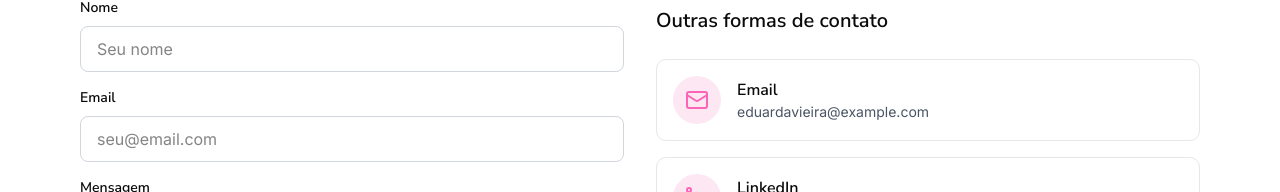
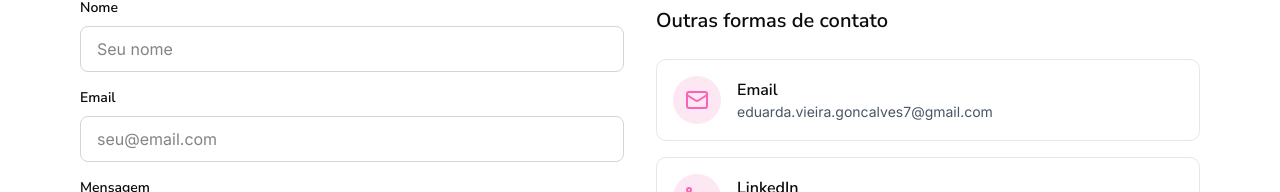
Before and after one commit to eduardavieira-dev/Portifolio, a Next.js app: page / in a window 1280 px wide. Shown: the part 3360-3552 px from the top of the page. Built offline with nearby package versions, Linux system fonts and the light colour scheme.

Commit message:
fix: update contact email and links in Contato component

```diff
--- a/src/components/Contato.tsx
+++ b/src/components/Contato.tsx
@@ -18,7 +18,7 @@ export default function Contato() {
       `Nome: ${formData.nome}\nEmail: ${formData.email}\n\nMensagem:\n${formData.mensagem}`
     );
 
-    window.location.href = `mailto:eduardavieira@example.com?subject=${subject}&body=${body}`;
+    window.location.href = `mailto:eduarda.vieira.goncalves7@gmail.com?subject=${subject}&body=${body}`;
 
     setFormData({ nome: "", email: "", mensagem: "" });
   };
@@ -121,7 +121,7 @@ export default function Contato() {
           </h3>
 
           <a
-            href="mailto:eduardavieira@example.com"
+            href="mailto:eduarda.vieira.goncalves7@gmail.com"
             className="flex items-center gap-4 p-4 border border-gray-200 dark:border-neutral-700 rounded-lg hover:bg-pink-50 dark:hover:bg-pink-900/20 transition-all"
           >
             <div className="w-12 h-12 rounded-full bg-pink-100 dark:bg-pink-900/30 flex items-center justify-center">
@@ -130,13 +130,13 @@ export default function Contato() {
             <div>
               <p className="font-alt font-semibold">Email</p>
               <p className="text-sm text-gray-600 dark:text-gray-400">
-                eduardavieira@example.com
+                eduarda.vieira.goncalves7@gmail.com
               </p>
             </div>
           </a>
 
           <a
-            href="https://linkedin.com/in/seu-perfil"
+            href="https://www.linkedin.com/in/eduarda-vieira-gon%C3%A7alves-01a584297/"
             target="_blank"
             rel="noopener noreferrer"
             className="flex items-center gap-4 p-4 border border-gray-200 dark:border-neutral-700 rounded-lg hover:bg-pink-50 dark:hover:bg-pink-900/20 transition-all"
@@ -153,7 +153,7 @@ export default function Contato() {
           </a>
 
           <a
-            href="https://github.com/seu-usuario"
+            href="https://github.com/eduardavieira-dev"
             target="_blank"
             rel="noopener noreferrer"
             className="flex items-center gap-4 p-4 border border-gray-200 dark:border-neutral-700 rounded-lg hover:bg-pink-50 dark:hover:bg-pink-900/20 transition-all"
```
